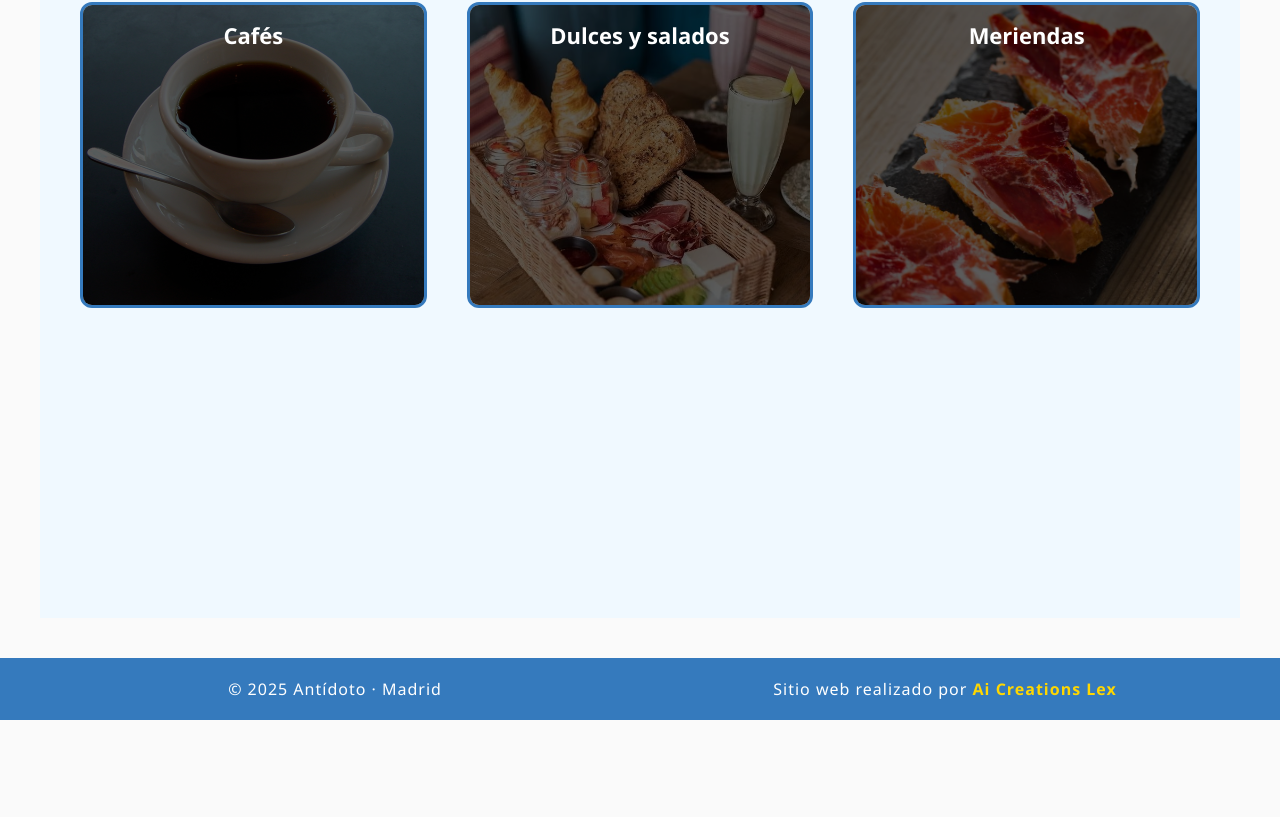
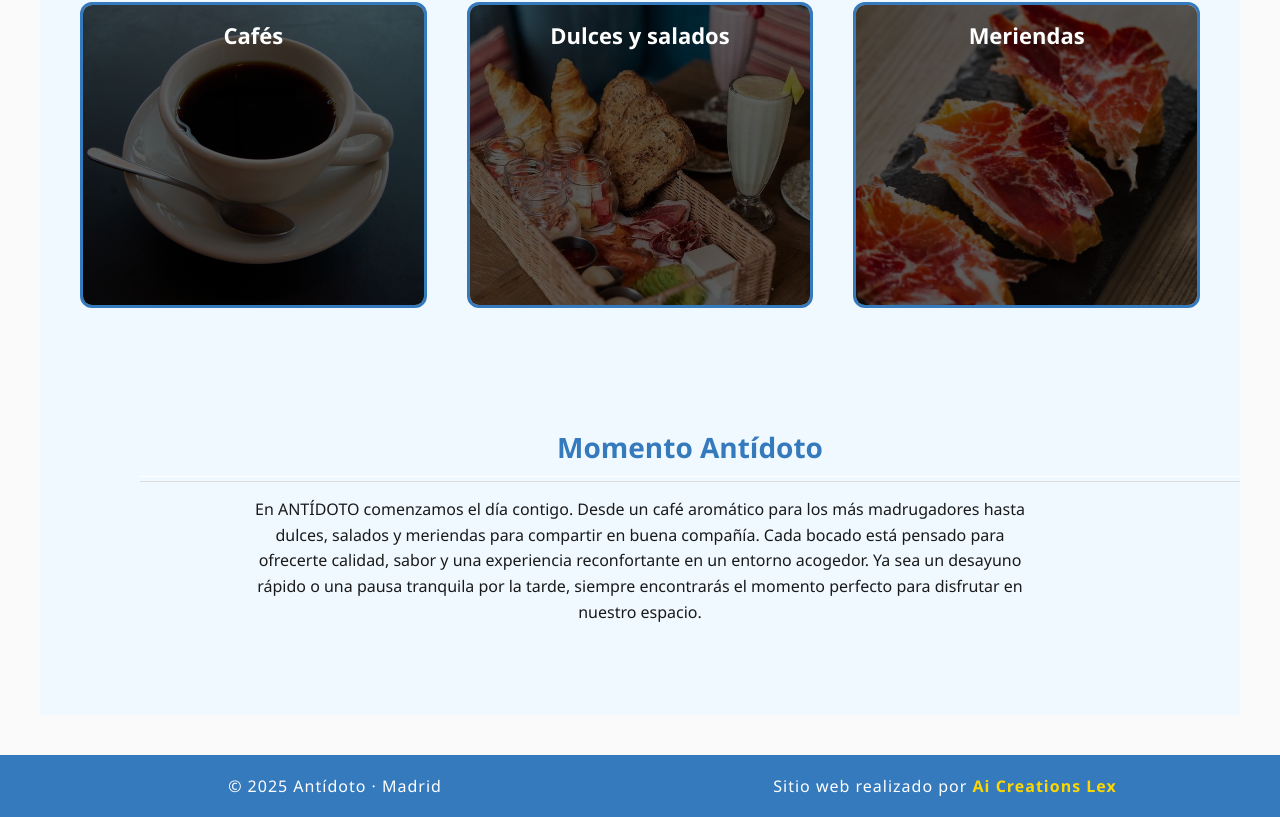
Before and after one commit to alexrotar908/antidoto_web, a React (Create React App) app: page /desayunos-meriendas in a window 1280 px wide. Shown: the part 367-1184 px from the top of the page. Before the commit the page ends 1087 px from the top, so only its background shows below. Built offline with nearby package versions, Linux system fonts and the light colour scheme.

Commit message:
Actualizo proyecto web

```diff
--- a/src/i18n.js
+++ b/src/i18n.js
@@ -37,6 +37,8 @@ const resources = {
         dulces_salados: "Sweet and Savory",
         merienda: "Snacks",
         volver: "Breakfasts & Snacks",
+        momentoTitulo: "Antidoto Moment",
+        momentoTexto: "At ANTÍDOTO, we start the day with you. From aromatic coffee for early risers to sweet and savory treats and snacks to share in good company. Every bite is crafted to offer you quality, flavor, and a comforting experience in a cozy setting. Whether it’s a quick breakfast or a relaxing afternoon break, you’ll always find the perfect moment to enjoy in our space."
       },
 
       cafe: {
@@ -137,7 +139,7 @@ const resources = {
         bebidas: "Bebidas",
         volver: "Volver a Restaurante",
         momentoTitulo: "Momento Antídoto",
-  momentoTexto: "Desde un delicioso desayuno hasta una cena adaptada a tus gustos, en ANTÍDOTO tenemos algo para todos. ¡Disfruta de la mejor calidad en un ambiente agradable!",
+        momentoTexto: "Desde un delicioso desayuno hasta una cena adaptada a tus gustos, en ANTÍDOTO tenemos algo para todos. ¡Disfruta de la mejor calidad en un ambiente agradable!",
       },
 
        desayunos: {
@@ -145,7 +147,9 @@ const resources = {
         cafe: "Cafés",
         dulces_salados: "Dulces y salados",
         merienda: "Meriendas",
-        volver: "Desayunos & Meriendas"
+        volver: "Desayunos & Meriendas",
+        momentoTitulo: "Momento Antídoto",
+        momentoTexto: "En ANTÍDOTO comenzamos el día contigo. Desde un café aromático para los más madrugadores hasta dulces, salados y meriendas para compartir en buena compañía. Cada bocado está pensado para ofrecerte calidad, sabor y una experiencia reconfortante en un entorno acogedor. Ya sea un desayuno rápido o una pausa tranquila por la tarde, siempre encontrarás el momento perfecto para disfrutar en nuestro espacio."
       },
        cafe: {
       title: "CAFÉS",
--- a/src/pages/desayunos/desayunos.css
+++ b/src/pages/desayunos/desayunos.css
@@ -93,6 +93,39 @@
   z-index: 2;
 }
 
+momento-desayuno {
+  text-align: center;
+  margin: 50px auto 60px auto;
+  padding: 0 15px;
+}
+
+.momento-desayuno h2 {
+  font-size: 28px;
+  margin-bottom: 15px;
+  font-weight: bold;
+  color: #357ABD;
+  position: relative;
+  display: inline-block;
+}
+
+.momento-desayuno h2::after {
+  content: "";
+  display: block;
+  height: 1px;
+  background-color: white;
+  margin: 10px auto 0 auto;
+  width: 60%; /* por defecto móvil */
+}
+
+.momento-desayuno p {
+  max-width: 800px;
+  margin: 0 auto;
+  font-size: 16px;
+  color: #1a1a1a;
+  padding: 0 15px;
+}
+
+
 /* ----------------------------- */
 /*        MEDIA QUERY MÓVIL      */
 /* ----------------------------- */
@@ -114,6 +147,19 @@
 
   .desayunos-content {
     font-size: 18px;
+  }
+
+    .momento-desayuno {
+    margin-top: 30px;
+    margin-bottom: 30px;
+  }
+
+  .momento-desayuno h2 {
+    font-size: 22px;
+  }
+
+  .momento-desayuno-texto {
+    font-size: 15px;
   }
 }
 
@@ -137,4 +183,40 @@
   .desayunos-content {
     font-size: 22px;
   }
+
+  /* -------------------- MOMENTO ANTÍDOTO -------------------- */
+  .momento-desayuno {
+    display: block;
+    margin-top: 50px;
+    margin-bottom: 50px;
+    max-width: 1000px;
+    text-align: center;
+    padding: 0 20px;
+    margin-left: auto;
+    margin-right: auto;
+  }
+
+  .momento-desayuno h2 {
+    font-size: 28px;
+    margin-bottom: 15px;
+    color: #357ABD;
+    position: relative;
+  }
+
+  .momento-desayuno h2::after {
+    content: "";
+    display: block;
+    height: 1px;
+    background-color: white;
+    margin: 10px auto 0 auto;
+    width: calc(100vw - 120px); /* Línea adaptada al viewport menos margen */
+    max-width: 1100px; /* No más ancho que el contenido */
+  }
+
+  .momento-desayuno-texto {
+    font-size: 18px;
+    color: #1a1a1a;
+    line-height: 1.6;
+    margin-top: 15px;
+  }
 }
--- a/src/pages/desayunos/desayunos.js
+++ b/src/pages/desayunos/desayunos.js
@@ -20,7 +20,7 @@ const Desayunos = () => {
 
       <div className="link-container">
         <Link to="/restaurante" className="back-button">
-          ← {t('restaurante.volver')}
+          ←
         </Link>
       </div>
 
@@ -35,6 +35,13 @@ const Desayunos = () => {
           </Link>
         ))}
       </div>
+
+      <div className="momento-desayuno">
+        <h2>{t('desayunos.momentoTitulo')}</h2>
+          <p className="momento-desayuno-texto">
+            {t('desayunos.momentoTexto')}
+          </p>
+      </div>
     </div>
   );
 };
```
